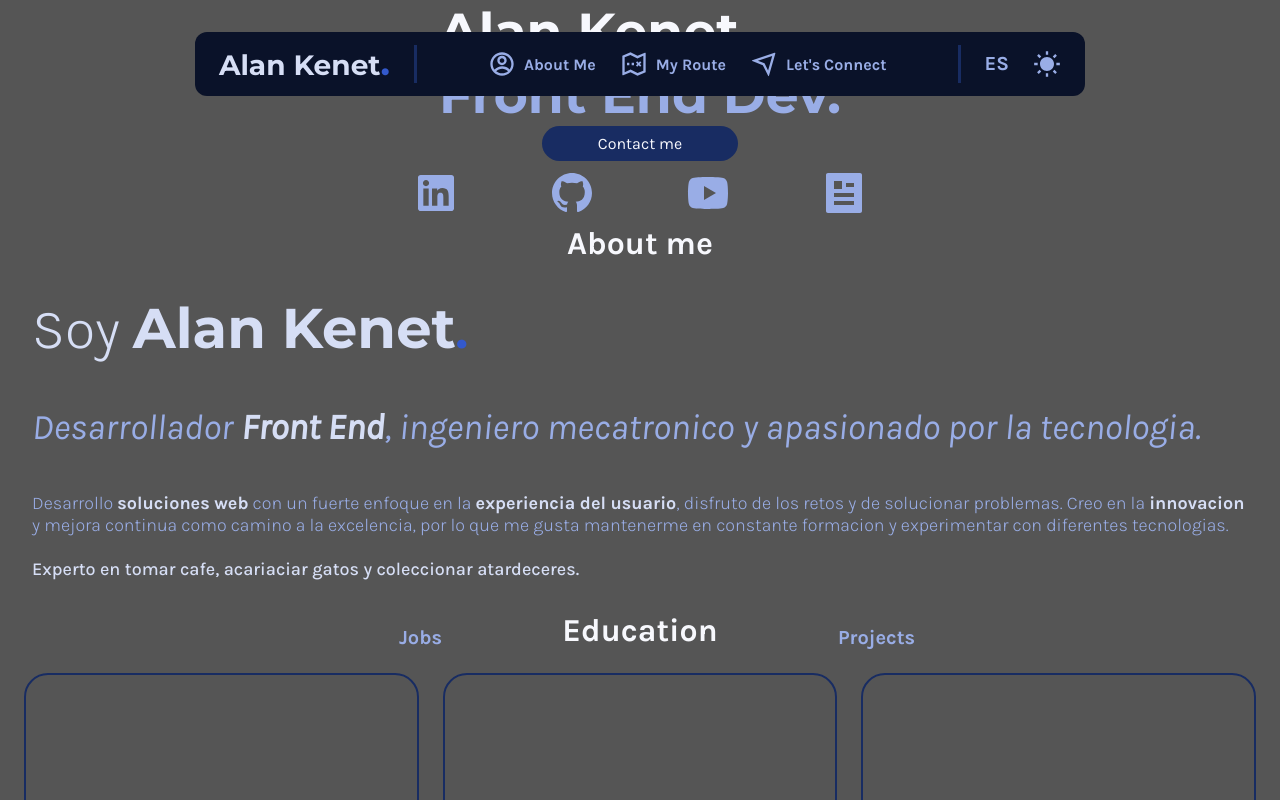
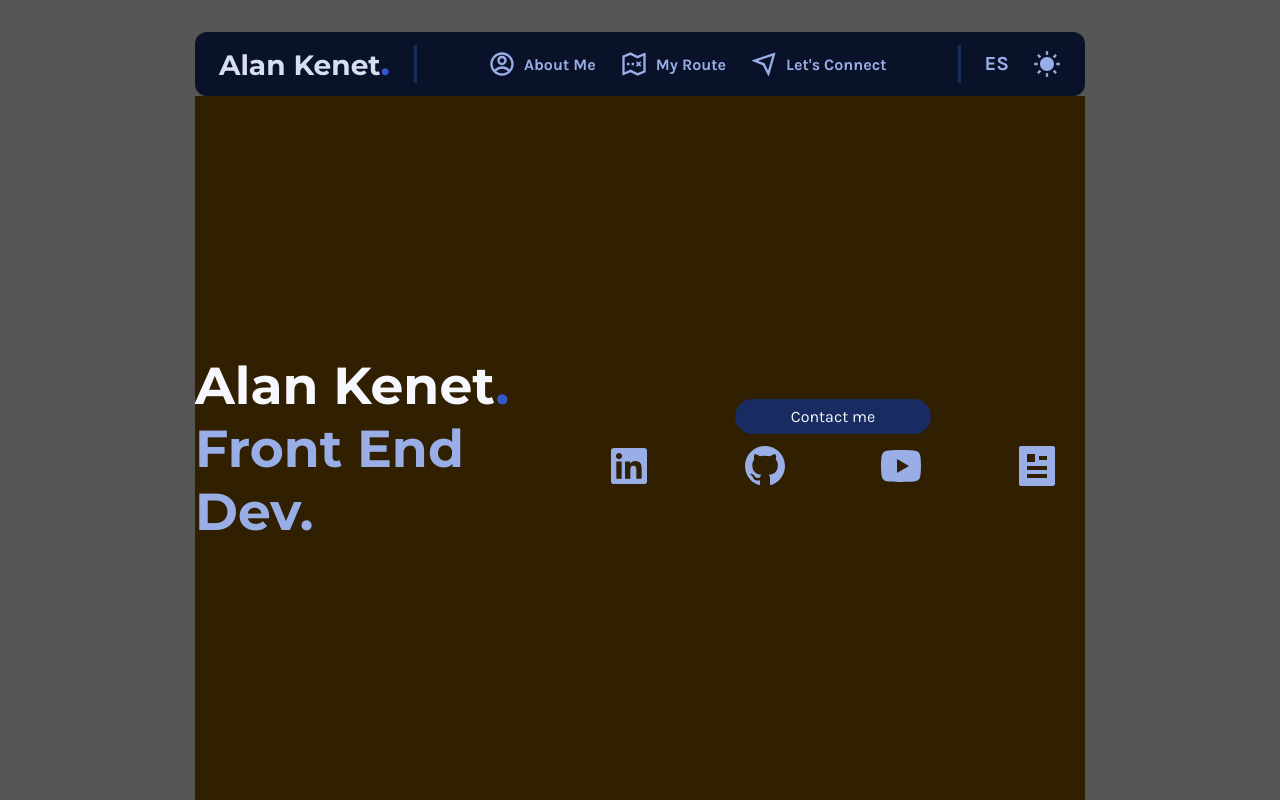
Before and after one commit to AlanKenet/react-portfolio, a React (Vite) app: page / in a window 1280 px wide. Shown: the top 800 px of the page. Built offline with nearby package versions, Linux system fonts and the light colour scheme.

Commit message:
Changes in ContentViewer componet, related to ContentSection changes.

```diff
--- a/src/components/contentViewer/ContentViewer.jsx
+++ b/src/components/contentViewer/ContentViewer.jsx
@@ -5,21 +5,23 @@ import { About } from '@/pages/about/About'
 import { Experience } from '@/pages/experience/Experience'
 import { Contact } from '@/pages/contact/Contact'
 
+import './styles/ContentViewer.css'
+
 const actualPage = ['home', 'about', 'experience', 'contact']
 
 export function ContentViewer () {
   return (
     <main className='content-viewer'>
-      <ContentSection classes={`${actualPage[0]}-section`}>
+      <ContentSection section={actualPage[0]}>
         <Home />
       </ContentSection>
-      <ContentSection classes={`${actualPage[1]}-section`}>
+      <ContentSection section={actualPage[1]}>
         <About />
       </ContentSection>
-      <ContentSection classes={`${actualPage[2]}-section`}>
+      <ContentSection section={actualPage[2]}>
         <Experience />
       </ContentSection>
-      <ContentSection classes={`${actualPage[3]}-section`}>
+      <ContentSection section={actualPage[3]}>
         <Contact />
       </ContentSection>
     </main>
--- /dev/null
+++ b/src/components/contentViewer/styles/ContentViewer.css
@@ -0,0 +1,39 @@
+:root{
+  --viewer-max-width: var(--app-max-width);
+  --viewer-min-width: var(--app-min-width);
+  --viewer-min-height: 100dvh;
+  --section-min-height: calc( var(--viewer-min-height) - var(--nav-total-height) );
+  --section-padding: var(--nav-margin-top);
+  --content-min-height: calc( var(--section-min-height) - calc(var(--section-padding) * 2) );
+
+}
+
+.content-viewer{
+  background-color: rgb(48, 31, 0);
+  width: 100%;
+  min-width: var(--viewer-min-width);
+  max-width: var(--viewer-max-width);
+  height: 100%;
+  min-height: var(--viewer-min-height);
+  margin-top: var(--nav-total-height);
+  display: flex;
+  flex-direction: column;
+  gap: var(--nav-total-height);
+}
+
+.content-section{
+  scroll-snap-align: start;
+  scroll-snap-stop: always;
+  width: 100%;
+  height: 100%;
+  min-height: var(--section-min-height);
+  padding: var(--section-padding) 0;
+  display: flex;
+  justify-content: center;
+  align-items: center;
+}
+
+.content{
+  width: 100%;
+  min-height: var(--content-min-height);
+}
```
